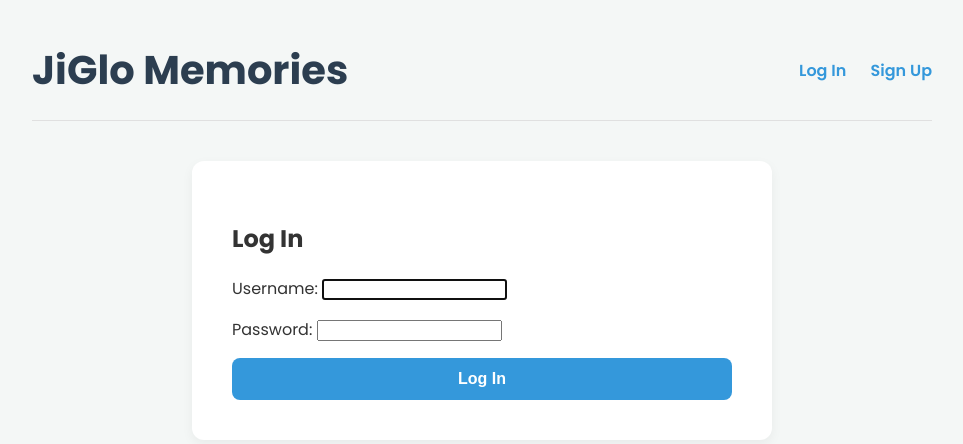
After one commit to ngapox/jiglo-memories-project, a Django app: page /accounts/login/ in a window 1280 px wide. The commit adds this page. Shown: the top 444 px of the page, without its empty margins (158-1121 px from the left). Run offline with Django 5.2, Linux system fonts and the light colour scheme.

Commit message:
Implement user authentication (signup, login, logout)

```diff
--- a/core/settings.py
+++ b/core/settings.py
@@ -55,7 +55,7 @@ ROOT_URLCONF = 'core.urls'
 TEMPLATES = [
     {
         'BACKEND': 'django.template.backends.django.DjangoTemplates',
-        'DIRS': [],
+        'DIRS': [BASE_DIR / 'templates'],
         'APP_DIRS': True,
         'OPTIONS': {
             'context_processors': [
@@ -128,3 +128,5 @@ DEFAULT_AUTO_FIELD = 'django.db.models.BigAutoField'
 # Media files (user-uploaded content)
 MEDIA_URL = '/media/'
 MEDIA_ROOT = BASE_DIR / 'media'
+LOGIN_REDIRECT_URL = '/'
+LOGOUT_REDIRECT_URL = '/'
--- a/core/urls.py
+++ b/core/urls.py
@@ -6,6 +6,7 @@ from django.conf import settings # Import settings
 from django.conf.urls.static import static # Import static
 
 urlpatterns = [
+    path('accounts/', include('django.contrib.auth.urls')),
     path('admin/', admin.site.urls),
     path('', include('crowdcam_app.urls')),
 ]
--- a/crowdcam_app/templates/crowdcam_app/base.html
+++ b/crowdcam_app/templates/crowdcam_app/base.html
@@ -10,8 +10,23 @@
 <body>
 
     <header class="header">
-        <h1>JiGlo Memories</h1>
-        <p>CrowdCam</p>
+        <div class="logo">
+            <a href="{% url 'homepage' %}"><h1>JiGlo Memories</h1></a>
+        </div>
+        <nav class="main-nav">
+            {% if user.is_authenticated %}
+                <span>Welcome, {{ user.username }}!</span>
+
+                <form action="{% url 'logout' %}" method="post" style="display: inline;">
+                    {% csrf_token %}
+                    <button type="submit" class="logout-button">Log Out</button>
+                </form>
+
+            {% else %}
+                <a href="{% url 'login' %}">Log In</a>
+                <a href="{% url 'signup' %}">Sign Up</a>
+            {% endif %}
+        </nav>
     </header>
 
     <main>
--- a/crowdcam_app/urls.py
+++ b/crowdcam_app/urls.py
@@ -5,5 +5,6 @@ from . import views
 
 urlpatterns = [
     path('', views.homepage_view, name='homepage'),
+    path('signup/', views.signup_view, name='signup'),
     path('events/<slug:unique_code>/', views.event_detail_view, name='event_detail'),
 ]
--- a/static/css/style.css
+++ b/static/css/style.css
@@ -112,3 +112,75 @@ button:hover {
     margin: 0;
     color: #7f8c8d;
 }
+
+/* static/css/style.css (add to bottom) */
+
+/* New Header Styles */
+.header {
+    display: flex;
+    justify-content: space-between;
+    align-items: center;
+}
+
+.header .logo a {
+    text-decoration: none;
+    color: #2c3e50;
+}
+
+.main-nav a {
+    margin-left: 20px;
+    text-decoration: none;
+    color: #3498db;
+    font-weight: 600;
+}
+
+.main-nav span {
+    color: #34495e;
+}
+
+/* Form Container for Login/Signup */
+.form-container {
+    background-color: #fff;
+    padding: 40px;
+    border-radius: 12px;
+    box-shadow: 0 4px 12px rgba(0, 0, 0, 0.05);
+    max-width: 500px;
+    margin: 40px auto;
+}
+
+/* static/css/style.css (add to bottom) */
+
+/* Style the logout button to look like a link */
+.logout-button {
+    background: none;
+    border: none;
+    padding: 0;
+    margin: 0;
+    font-family: 'Poppins', sans-serif; /* Use the same font */
+    color: #3498db; /* Use the same color as other links */
+    font-weight: 600; /* Match the font weight */
+    font-size: 1em; /* Match the font size */
+    cursor: pointer;
+    margin-left: 20px; /* Match the margin of other links */
+}
+
+.logout-button:hover {
+    text-decoration: underline;
+}
+
+/* static/css/style.css (add to bottom) */
+
+/* Styles for form validation errors */
+.form-errors {
+    background-color: #f8d7da;
+    color: #721c24;
+    padding: 15px;
+    margin-bottom: 20px;
+    border: 1px solid #f5c6cb;
+    border-radius: 8px;
+}
+
+.form-errors ul {
+    margin: 0;
+    padding-left: 20px;
+}
--- /dev/null
+++ b/templates/registration/login.html
@@ -0,0 +1,12 @@
+{% extends "crowdcam_app/base.html" %}
+
+{% block content %}
+  <div class="form-container">
+    <h2>Log In</h2>
+    <form method="post">
+      {% csrf_token %}
+      {{ form.as_p }}
+      <button type="submit">Log In</button>
+    </form>
+  </div>
+{% endblock %}
```
Also changed, not shown: crowdcam_app/templates/crowdcam_app/signup.html (added, +19 -0 lines), crowdcam_app/views.py (+13 -0 lines), db.sqlite3.
